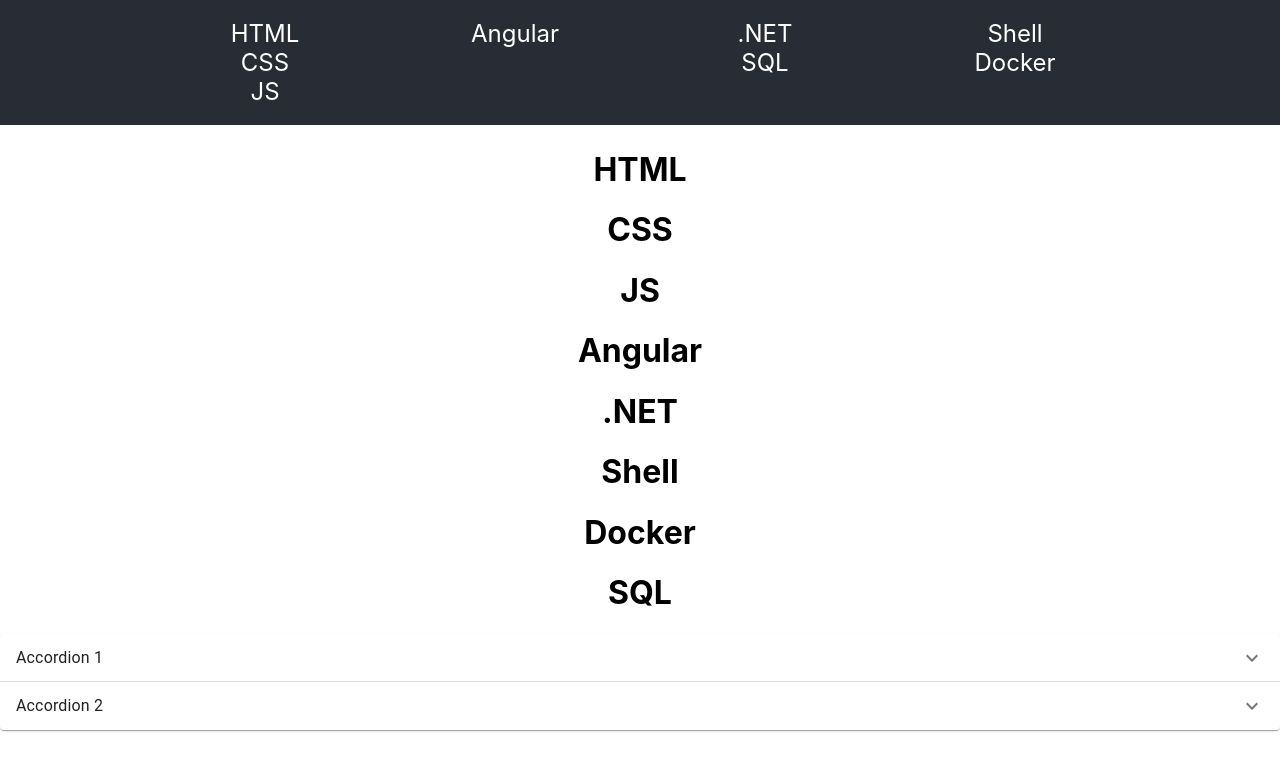
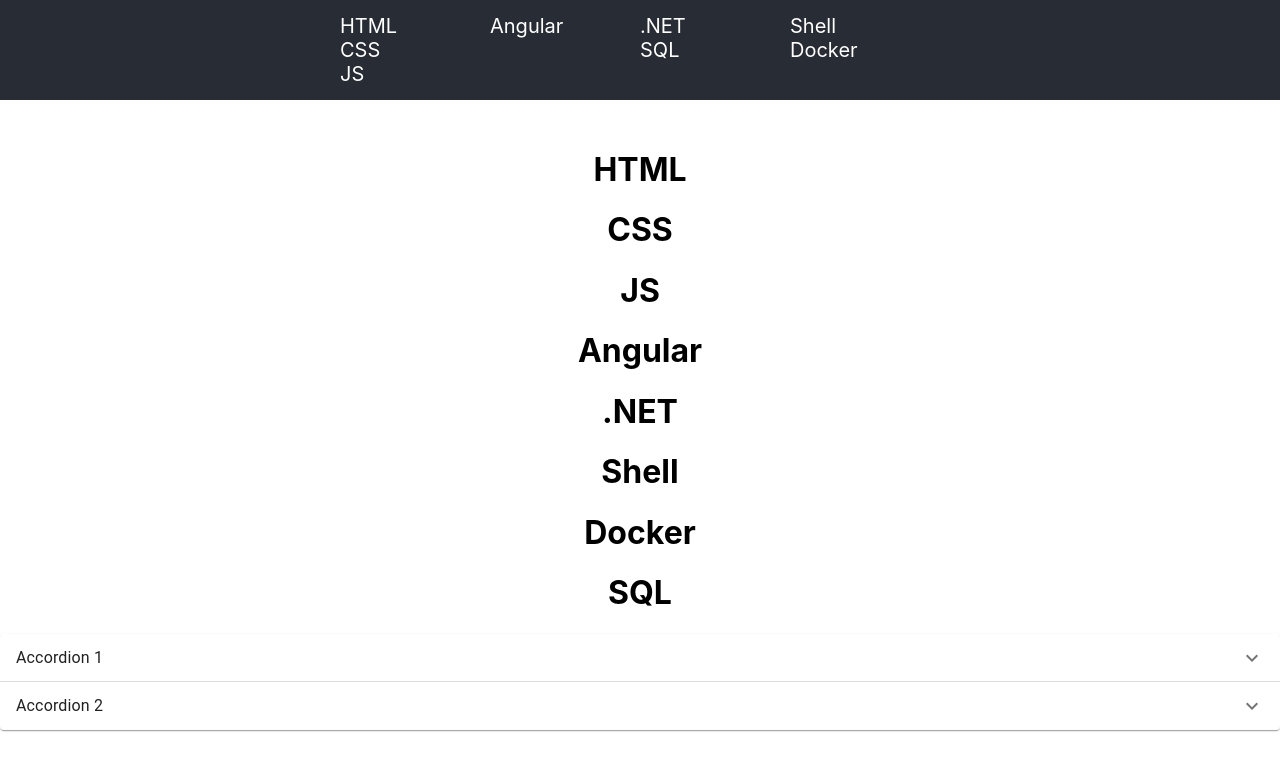
Before and after one commit to TB8778/chtsht, a React (Create React App) app: page / in a window 1280 px wide. Shown: the top 770 px of the page. Built offline with nearby package versions, Linux system fonts and the light colour scheme.

Commit message:
Adjust style

```diff
--- a/src/App.css
+++ b/src/App.css
@@ -1,15 +1,15 @@
-.App {
+.App h1 {
     text-align: center;
 }
 
 .App-header {
     background-color: #282c34;
-    min-height: 125px;
+    min-height: 100px;
     display: flex;
     flex-direction: column;
     align-items: center;
     justify-content: center;
-    font-size: 1.5rem;
+    font-size: 1.25rem;
     color: white;
     position: fixed;
     top: 0;
@@ -22,7 +22,7 @@
 
 nav {
     display: grid;
-    grid-template-columns: repeat(4, 250px);
+    grid-template-columns: repeat(4, 150px);
 }
 
 nav a {
```
